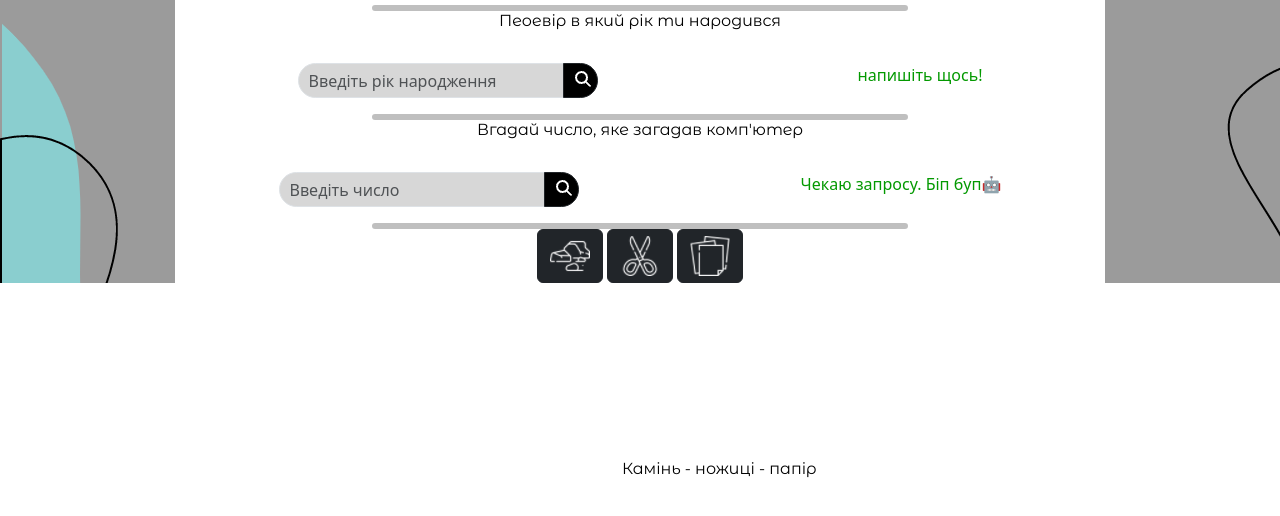
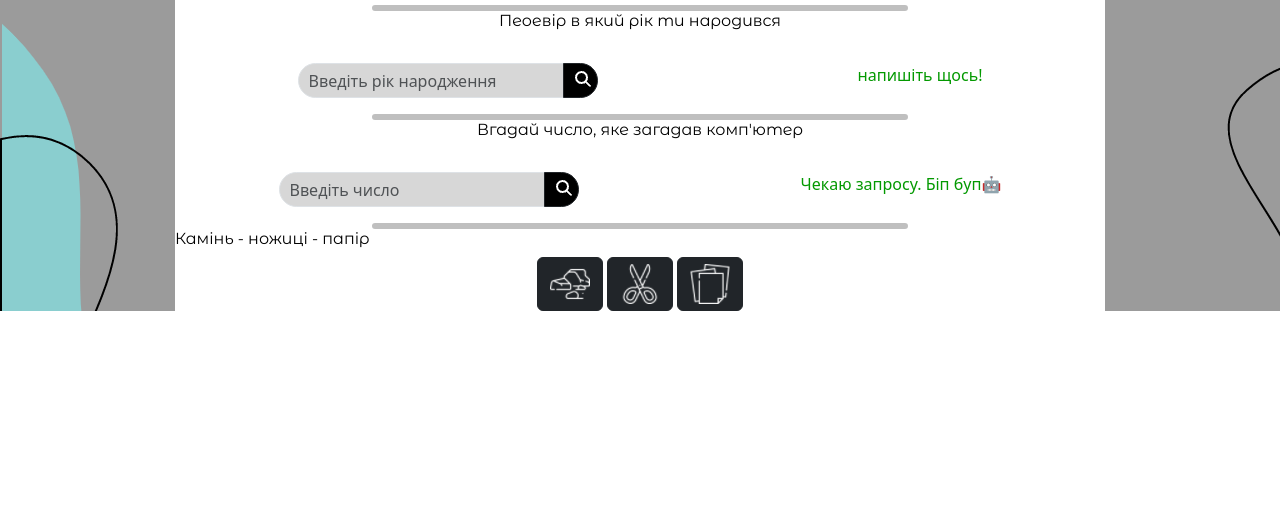
Before and after one commit to ByteMe6/popular-games, a website built with Parcel: page src/index.html in a window 1280 px wide. Shown: the part 84-600 px from the top of the page. Built offline with nearby package versions, Linux system fonts and the light colour scheme.

Commit message:
КАКОГО ХУ* ЭТО НЕ РОБОТАЕТ

```diff
--- a/package.json
+++ b/package.json
@@ -18,6 +18,7 @@
     "url": "https://github.com/goitacademy/parcel-project-template/issues"
   },
   "dependencies": {
+    "caniuse-lite": "^1.0.30001617",
     "modern-normalize": "^1.1.0"
   },
   "devDependencies": {
--- a/src/sass/elements/_kaminNoshiciPapir.scss
+++ b/src/sass/elements/_kaminNoshiciPapir.scss
@@ -1,12 +1,4 @@
 .knptitle {
-  /* Камінь - ножиці - папір */
-  position: absolute;
-  width: 195px;
-  height: 19px;
-  left: 622px;
-  right: 623px;
-  top: 543px;
-  bottom: 2940px;
   color: rgb(0, 0, 0);
   font-family: Montserrat Alternates;
   font-size: 16px;
@@ -15,6 +7,7 @@
   letter-spacing: 0%;
   text-align: left;
 }
+
 // #knpBtn, #knpBtn2, #knpBtn3 {
 //   /* Frame 127 */
 //   position: relative;
```
Also changed, not shown: assets/actions-config-step-1.png (deleted), assets/actions-config-step-2.png (deleted), assets/how-it-works.png (deleted), assets/repo-settings.png (deleted), assets/status.png (deleted), css/index.css, 1 other file.
